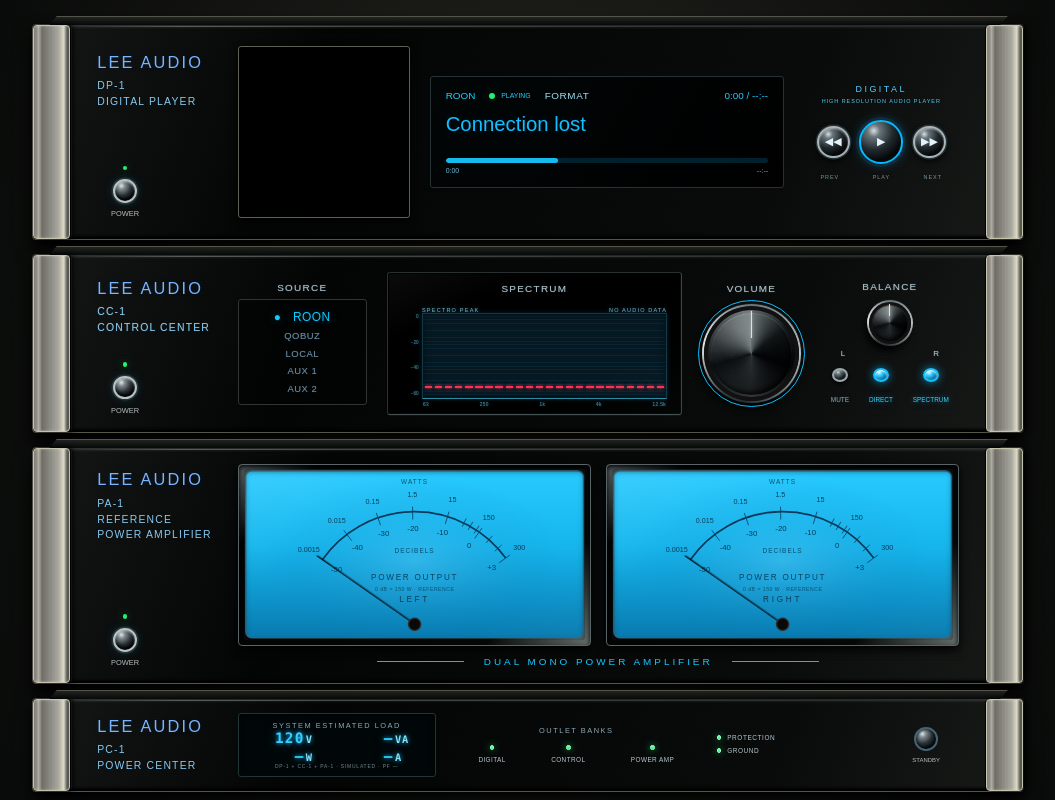
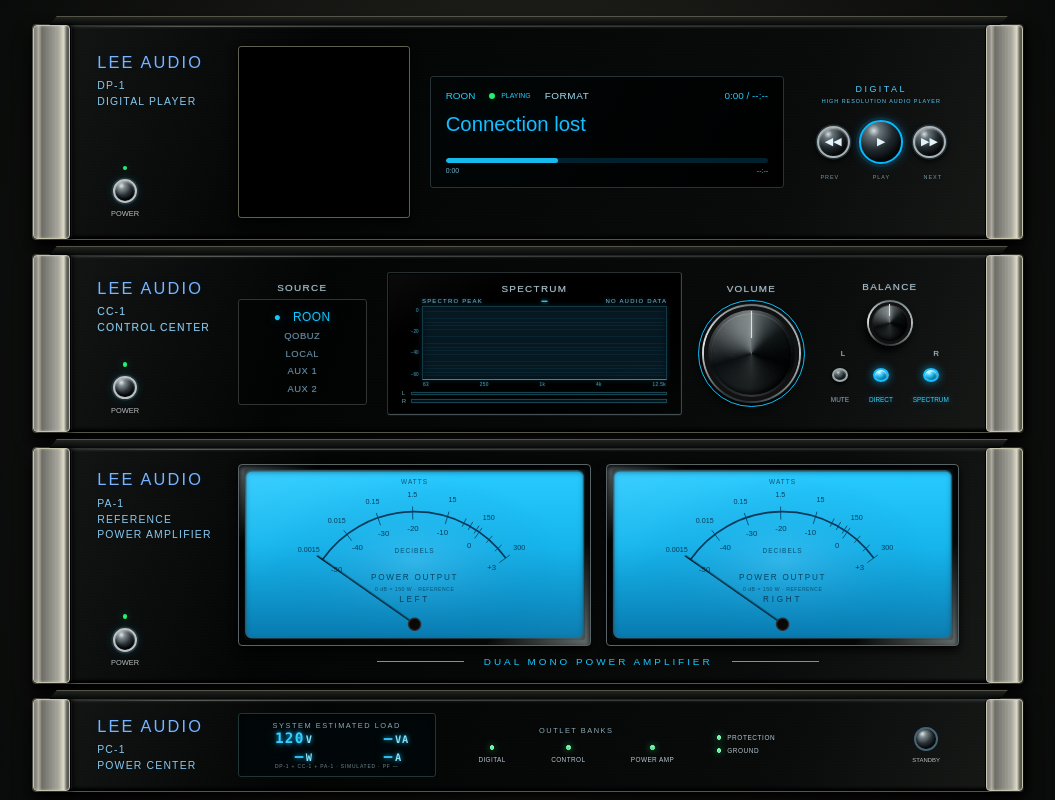
Before and after one commit to lee0233/lee-audio, a website: page public/index.html in a window 1280 px wide. Both pictures are taken after a click on the button 1042 px from the left and 375 px from the top of the page. Shown: the top 800 px of the page, without its empty margins (112-1167 px from the left). Drawn offline with Linux system fonts and the light colour scheme.

Commit message:
Add live stereo levels and faster spectrum display

```diff
--- a/lib/audio-metrics.js
+++ b/lib/audio-metrics.js
@@ -43,7 +43,7 @@ class AudioMetricsHub extends EventEmitter {
 }
 
 class SimulatorProvider {
-    constructor({ intervalMs = 55, bands = BAND_COUNT } = {}) {
+    constructor({ intervalMs = 33, bands = BAND_COUNT } = {}) {
         this.intervalMs = intervalMs;
         this.bands = bands;
         this.listeners = new Set();
--- a/public/app.js
+++ b/public/app.js
@@ -20,6 +20,7 @@ const ccFormatReadout = document.getElementById("cc-format-readout");
 const ccChannelReadout = document.getElementById("cc-channel-readout");
 const ccVolumeValue = document.getElementById("cc-volume-value");
 const ccVolumeUnit = document.getElementById("cc-volume-unit");
+const ccVolumeReading = document.querySelector(".volume-reading");
 const ccVolumeSegments = document.getElementById("cc-volume-segments");
 const ccVolumeKnob = document.getElementById("cc-volume-knob");
 const ccMuteButton = document.getElementById("cc-mute-button");
@@ -27,9 +28,13 @@ const ccDisplayButton = document.getElementById("cc-display-button");
 const ccSignal = document.querySelector(".cc-signal");
 const ccSignalLabel = ccSignal.querySelector(".cc-label");
 const ccSpectrum = document.getElementById("cc-spectrum");
+const ccSpectrumVolume = document.getElementById("cc-spectrum-volume");
+const ccSpectrumStatus = document.getElementById("cc-spectrum-status");
 const ccSpectrumBars = document.getElementById("cc-spectrum-bars");
-const ccSpectrumBarValues = Array.from({ length: 24 }, (_, index) => 0.2 + (index % 5) * 0.04);
-const ccSpectrumPeakValues = Array.from({ length: 24 }, () => 0.2);
+const ccStereoFills = [document.getElementById("cc-level-left"), document.getElementById("cc-level-right")];
+const ccStereoLevels = [0, 0];
+const ccSpectrumBarValues = Array.from({ length: 24 }, () => 0);
+const ccSpectrumPeakValues = Array.from({ length: 24 }, () => 0);
 const ccSpectrumPeakTimes = Array.from({ length: 24 }, () => 0);
 
 ccSpectrumBarValues.forEach(() => {
@@ -66,10 +71,13 @@ function renderVolume(volume) {
     const ratio = currentVolume.max > currentVolume.min
         ? Math.max(0, Math.min(1, (currentVolume.value - currentVolume.min) / (currentVolume.max - currentVolume.min)))
         : 0;
-    ccVolumeValue.textContent = Number.isFinite(currentVolume.value)
+    const valueText = Number.isFinite(currentVolume.value)
         ? currentVolume.value.toFixed(unit === "dB" ? 1 : 0)
         : "—";
+    ccVolumeValue.textContent = valueText;
     ccVolumeUnit.textContent = unit;
+    ccSpectrumVolume.textContent = valueText === "—" ? valueText : `${valueText}${unit}`;
+    ccSpectrumVolume.classList.toggle("muted", currentVolume.isMuted);
     ccVolumeSegments.style.setProperty("--volume-level", `${ratio * 100}%`);
     ccVolumeKnob.style.setProperty("--knob-angle", `${-135 + ratio * 270}deg`);
     ccVolumeKnob.dataset.min = currentVolume.min;
@@ -325,7 +333,7 @@ ccDisplayButton.addEventListener("click", () => {
     spectrumActive = !spectrumActive;
     ccSpectrum.hidden = !spectrumActive;
     ccSignalLabel.textContent = spectrumActive ? "SPECTRUM" : "VOLUME";
-    [ccVolumeValue, ccVolumeUnit, ccVolumeSegments, ccSignal.querySelector(".signal-details")]
+    [ccVolumeReading, ccVolumeSegments, ccSignal.querySelector(".signal-details")]
         .forEach(element => element.hidden = spectrumActive);
     ccDisplayButton.classList.toggle("active", spectrumActive);
     ccDisplayButton.setAttribute("aria-pressed", String(spectrumActive));
@@ -357,18 +365,39 @@ socket.addEventListener("close", () => {
 
 let leftLevel = -25;
 let rightLevel = -23;
+let lastMeterFrameAt = 0;
 
-function animateMeters() {
-    const metrics = performance.now() - metricsReceivedAt < 1000 ? latestMetrics : null;
+// Time-based motion keeps the meters equally responsive on 60/120 Hz screens.
+function approach(current, target, elapsedMs, riseMs, fallMs) {
+    const timeConstant = target > current ? riseMs : fallMs;
+    return current + (target - current) * (1 - Math.exp(-elapsedMs / timeConstant));
+}
+
+function peakToBarRatio(peak) {
+    if (!Number.isFinite(peak) || peak <= 0) return 0;
+    return Math.max(0, Math.min(1, (20 * Math.log10(peak) + 60) / 60));
+}
+
+function animateMeters(nowMs) {
+    const elapsedMs = lastMeterFrameAt ? Math.min(100, nowMs - lastMeterFrameAt) : 16.7;
+    lastMeterFrameAt = nowMs;
+    const metrics = nowMs - metricsReceivedAt < 1000 ? latestMetrics : null;
     const leftPeak = metrics?.leftPeak ?? 0;
     const rightPeak = metrics?.rightPeak ?? 0;
     // Digital amplitude is logarithmic; this is not a measurement of amplifier watts.
     const needleAngle = value => metrics?.source === "simulator"
         ? -55 + value * 109 : amplitudeToNeedleAngle(value);
-    ccSpectrum.querySelector(".spectrum-heading span:last-child").textContent =
+    ccSpectrumStatus.textContent =
         !metrics ? "NO AUDIO DATA" : metrics.source === "simulator" ? "SIMULATED" : "LIVE / 2CH";
-    leftLevel += (needleAngle(leftPeak) - leftLevel) * 0.22;
-    rightLevel += (needleAngle(rightPeak) - rightLevel) * 0.22;
+    leftLevel = approach(leftLevel, needleAngle(leftPeak), elapsedMs, 133, 133);
+    rightLevel = approach(rightLevel, needleAngle(rightPeak), elapsedMs, 133, 133);
+
+    // The two compact bars show stereo sample peaks on the same -60..0 dBFS
+    // visual range as the analyzer. They remain visible in both CC-1 views.
+    [leftPeak, rightPeak].forEach((peak, index) => {
+        ccStereoLevels[index] = approach(ccStereoLevels[index], peakToBarRatio(peak), elapsedMs, 35, 110);
+        ccStereoFills[index].style.width = `${ccStereoLevels[index] * 100}%`;
+    });
 
     if (!metrics) {
         // No recent audio data means the estimate is unknown, not zero watts.
@@ -386,30 +415,33 @@ function animateMeters() {
     }
 
     if (spectrumActive) {
+        const barHeight = ccSpectrumBars.clientHeight || 1;
         ccSpectrumBarValues.forEach((level, index, values) => {
             const target = metrics?.spectrumBands?.[index] ?? 0;
-            values[index] += (target - level) * .18;
-            const now = Date.now();
+            // React quickly to incoming ~30 Hz analysis frames; ease the fall
+            // just enough to remain readable without hiding musical attacks.
+            values[index] = approach(level, target, elapsedMs, 35, 105);
             if (target >= ccSpectrumPeakValues[index]) {
                 ccSpectrumPeakValues[index] = target;
-                ccSpectrumPeakTimes[index] = now;
-            } else if (now - ccSpectrumPeakTimes[index] > 2000) {
-                ccSpectrumPeakValues[index] = Math.max(target, ccSpectrumPeakValues[index] * .992);
+                ccSpectrumPeakTimes[index] = nowMs;
+            } else if (nowMs - ccSpectrumPeakTimes[index] > 150) {
+                ccSpectrumPeakValues[index] = approach(ccSpectrumPeakValues[index], target, elapsedMs, 180, 180);
             }
             const levelPercent = Math.max(0, values[index] * 100);
             const peakPercent = Math.max(levelPercent, ccSpectrumPeakValues[index] * 100);
             ccSpectrumBarElements[index].style.height = `${levelPercent}%`;
-            const barHeight = ccSpectrumBars.clientHeight || 1;
             const peakOffset = Math.max(0, (peakPercent - levelPercent) / 100 * barHeight * (metrics?.source === "simulator" ? .35 : 1));
             ccSpectrumBarElements[index].style.setProperty("--peak-offset", `${peakOffset}px`);
+            ccSpectrumBarElements[index].style.setProperty("--peak-visible", peakPercent > 1 ? "1" : "0");
         });
     }
 
     leftNeedle.style.transform = `rotate(${leftLevel}deg)`;
     rightNeedle.style.transform = `rotate(${rightLevel}deg)`;
+    requestAnimationFrame(animateMeters);
 }
 
-setInterval(animateMeters, 33);
+requestAnimationFrame(animateMeters);
 
 // Keep the floorstanders as tall as the full component stack.
 const listeningRoom = document.querySelector(".listening-room");
--- a/public/index.html
+++ b/public/index.html
@@ -124,18 +124,22 @@
             <div class="source-panel"><div class="source-active">● &nbsp; ROON</div>
             <span>QOBUZ</span><span>LOCAL</span><span>AUX 1</span><span>AUX 2</span></div>
         </div>
-        <div class="cc-signal" aria-label="Volume and signal data not connected">
+        <div class="cc-signal" aria-label="Volume and live stereo signal">
             <div class="cc-label">VOLUME</div>
             <div class="volume-reading"><span id="cc-volume-value">—</span> <span id="cc-volume-unit">%</span></div>
             <div id="cc-volume-segments" class="volume-segments" aria-hidden="true"></div>
             <div class="signal-details"><span id="cc-format-readout">FORMAT</span><span id="cc-channel-readout">STEREO</span></div>
-            <div id="cc-spectrum" class="cc-spectrum" hidden aria-label="Simulated spectrum analyzer">
-                <div class="spectrum-heading"><span>SPECTRO PEAK</span><span>VFD / 2CH</span></div>
+            <div id="cc-spectrum" class="cc-spectrum" hidden aria-label="Spectrum analyzer">
+                <div class="spectrum-heading"><span>SPECTRO PEAK</span><span id="cc-spectrum-volume" class="spectrum-volume">—</span><span id="cc-spectrum-status">NO AUDIO DATA</span></div>
                 <div class="spectrum-plot">
                     <div class="spectrum-db-scale" aria-hidden="true"><span>0</span><span>−20</span><span>−40</span><span>−60</span></div>
                     <div id="cc-spectrum-bars" class="spectrum-bars" aria-hidden="true"></div>
                 </div>
                 <div class="spectrum-frequency" aria-hidden="true"><span>63</span><span>250</span><span>1k</span><span>4k</span><span>12.5k</span></div>
+            </div>
+            <div class="cc-stereo-levels" aria-hidden="true">
+                <div class="cc-stereo-level"><span>L</span><div class="cc-stereo-track"><div id="cc-level-left" class="cc-stereo-fill"></div></div></div>
+                <div class="cc-stereo-level"><span>R</span><div class="cc-stereo-track"><div id="cc-level-right" class="cc-stereo-fill"></div></div></div>
             </div>
         </div>
         <div class="cc-volume">
--- a/public/styles.css
+++ b/public/styles.css
@@ -82,7 +82,7 @@ body { background: radial-gradient(ellipse at 50% 25%, #24231e, #080a09 65%, #03
 .cc1 .model-name,.cc1 .model-description,.cc1 .source-panel span,.cc1 .balance-labels,.cc1 .aux-controls span { text-shadow:0 0 1px #a3d8ec55; }
 .source-panel { margin-top:.6cqw; padding:1cqw; border:1px solid #303434; border-radius:3px; background:#0008; display:grid; gap:.65cqw; text-align:center; color:#658aa1; font-size:.95cqw; letter-spacing:.05cqw; }
 .source-active { color:#0dcaff; font-size:1.2cqw; text-shadow:0 0 10px #00bfff60; }
-.cc-signal { position:relative; width:100%; height:14.4cqw; min-height:0; overflow:hidden; padding:1cqw 1.4cqw; border:1px solid #283031; border-right-color:#3b4647; border-bottom-color:#455053; border-radius:3px; background:#000; text-align:center; box-shadow:inset 3px 3px 6px #000, inset 1px 1px 0 #000, inset -1px -1px 0 #ffffff0b, 0 1px 0 #ffffff0c; }
+.cc-signal { position:relative; display:flex; flex-direction:column; width:100%; height:14.4cqw; min-height:0; overflow:hidden; padding:1cqw 1.4cqw; border:1px solid #283031; border-right-color:#3b4647; border-bottom-color:#455053; border-radius:3px; background:#000; text-align:center; box-shadow:inset 3px 3px 6px #000, inset 1px 1px 0 #000, inset -1px -1px 0 #ffffff0b, 0 1px 0 #ffffff0c; }
 .cc-signal::after { content:""; position:absolute; inset:1px; pointer-events:none; background:linear-gradient(155deg,#ffffff0b,transparent 25%,transparent 72%,#bcecff05); border-radius:2px; }
 .volume-reading { display:flex; justify-content:center; align-items:baseline; gap:.12cqw; color:#38cfff; font-size:3.8cqw; margin:.6cqw 0; font-family:"SF Mono","Menlo","Courier New",monospace; font-weight:700; letter-spacing:.03cqw; text-shadow:0 0 4px #0abfff,0 0 14px #00aaff70; }
 .volume-reading span { font-size:1.6cqw; color:#8cdff2; letter-spacing:.03cqw; }
@@ -91,14 +91,22 @@ body { background: radial-gradient(ellipse at 50% 25%, #24231e, #080a09 65%, #03
 .cc-caption { color:#647981; font-size:.6cqw; margin-top:.7cqw; letter-spacing:.07cqw; }
 .cc-spectrum[hidden] { display:none; }
 .cc-signal [hidden] { display:none !important; }
-.cc-spectrum { height:calc(100% - 2cqw); min-height:0; margin:0; padding:.1cqw 0 0; display:flex; flex-direction:column; justify-content:space-between; }
-.spectrum-heading { width:calc(100% - 2.05cqw); margin-left:2.05cqw; display:flex; justify-content:space-between; color:#83b9c7; font-size:.56cqw; letter-spacing:.12cqw; text-shadow:0 0 .35cqw #00bfff80; }
+.cc-spectrum { flex:1 1 auto; min-height:0; margin:.15cqw 0 0; padding:0; display:flex; flex-direction:column; justify-content:space-between; }
+.spectrum-heading { width:calc(100% - 2.05cqw); margin-left:2.05cqw; display:grid; grid-template-columns:1fr auto 1fr; align-items:center; color:#83b9c7; font-size:max(6px,.56cqw); letter-spacing:.12cqw; text-shadow:0 0 .35cqw #00bfff80; }
+.spectrum-heading span:first-child { text-align:left; }
+.spectrum-heading span:last-child { text-align:right; }
+.spectrum-volume { color:#41d5ff; font-family:"SF Mono","Menlo","Courier New",monospace; font-size:max(9px,1cqw); font-weight:700; letter-spacing:0; white-space:nowrap; text-shadow:0 0 .4cqw #00bfff; }
+.spectrum-volume.muted { color:#668d9a; text-shadow:none; }
 .spectrum-plot { flex:1 1 auto; min-height:0; display:grid; grid-template-columns:1.7cqw minmax(0,1fr); gap:.35cqw; }
 .spectrum-db-scale { display:flex; flex-direction:column; justify-content:space-between; padding:.25cqw 0; color:#4e9caf; font-size:.46cqw; line-height:1; text-align:right; text-shadow:0 0 .25cqw #00bfff60; }
 .spectrum-bars { flex:1 1 auto; min-height:0; height:auto; display:flex; align-items:end; gap:.28cqw; padding:.35cqw .2cqw 0; border:1px solid #123846; border-bottom-color:#2c8ba1; background:repeating-linear-gradient(0deg,#061822 0,#061822 .28cqw,#092532 .28cqw,#092532 .36cqw); box-shadow:inset 0 0 .8cqw #001016,0 0 .45cqw #00bfff30; }
 .spectrum-bar { position:relative; flex:1; min-width:0; height:20%; border-radius:.08cqw .08cqw 0 0; background:repeating-linear-gradient(0deg,#0a5570 0,#0a5570 .18cqw,#55e9ff .18cqw,#55e9ff .27cqw); box-shadow:0 0 .45cqw #00bfff90; transform-origin:bottom; }
-.spectrum-bar::before { content:""; position:absolute; left:0; right:0; bottom:calc(100% + var(--peak-offset, 0px) + .12cqw); height:.22cqw; background:#ff304f; box-shadow:0 0 .35cqw #ff304f; opacity:1; z-index:2; }
+.spectrum-bar::before { content:""; position:absolute; left:0; right:0; bottom:calc(100% + var(--peak-offset, 0px) + .12cqw); height:.22cqw; background:#ff304f; box-shadow:0 0 .35cqw #ff304f; opacity:var(--peak-visible,0); z-index:2; }
 .spectrum-frequency { flex:0 0 auto; margin-left:2.05cqw; display:flex; justify-content:space-between; color:#4e9caf; font-size:.48cqw; letter-spacing:.04cqw; padding:.28cqw .1cqw 0; text-shadow:0 0 .25cqw #00bfff70; }
+.cc-stereo-levels { flex:0 0 auto; width:100%; margin-top:auto; padding-top:.3cqw; display:grid; gap:.16cqw; }
+.cc-stereo-level { display:grid; grid-template-columns:max(6px,.55cqw) minmax(0,1fr); gap:.35cqw; align-items:center; color:#61a6b8; font-size:max(6px,.5cqw); line-height:1; text-align:left; }
+.cc-stereo-track { height:.34cqw; min-height:3px; overflow:hidden; border:1px solid #174451; background:#061924; box-shadow:inset 0 0 .2cqw #000,0 0 .16cqw #00bfff35; }
+.cc-stereo-fill { width:0; height:100%; background:linear-gradient(90deg,#1c9ed3,#2ad8ed 72%,#6de1a0); box-shadow:0 0 .3cqw #25d5d9; }
 .aux-controls button.active { border-color:#1abfff; background:radial-gradient(circle at 35% 25%,#d9faff,#36cfff 28%,#0579ad 65%,#032435); box-shadow:0 0 9px #00bfffaa,inset 0 1px 2px #fff; }
 .aux-controls button[aria-pressed="true"] + span { color:#32d2ff; text-shadow:0 0 7px #00bfff80; }
 .cc-volume,.cc-options { text-align:center; }
```
Also changed, not shown: README.md, 1 other file.
